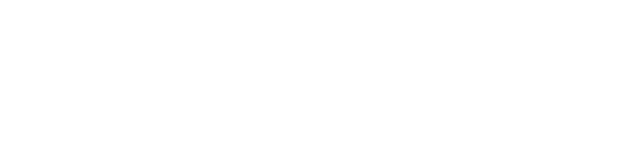
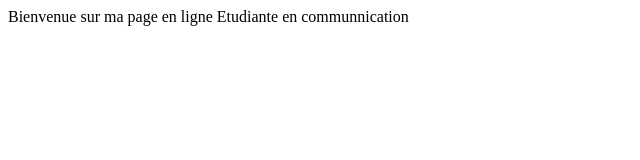
Before and after one commit to lucierousseau/projet-test-PRO2A, a plain HTML site: page index.html in a window 1280 px wide. Shown: the whole page, without its empty margins (0-640 px from the left). Drawn offline with Linux system fonts and the light colour scheme.

Commit message:
Titre de page

```diff
--- a/index.html
+++ b/index.html
@@ -5,6 +5,8 @@
     <title>CV - Lucie Rousseau </title>
 </head>
 <body>
+  <h1-h1>  Bienvenue sur ma page en ligne  </h1-h1>
 
+    <p-p> Etudiante en communnication </p-p>
 </body>
 </html>
```
